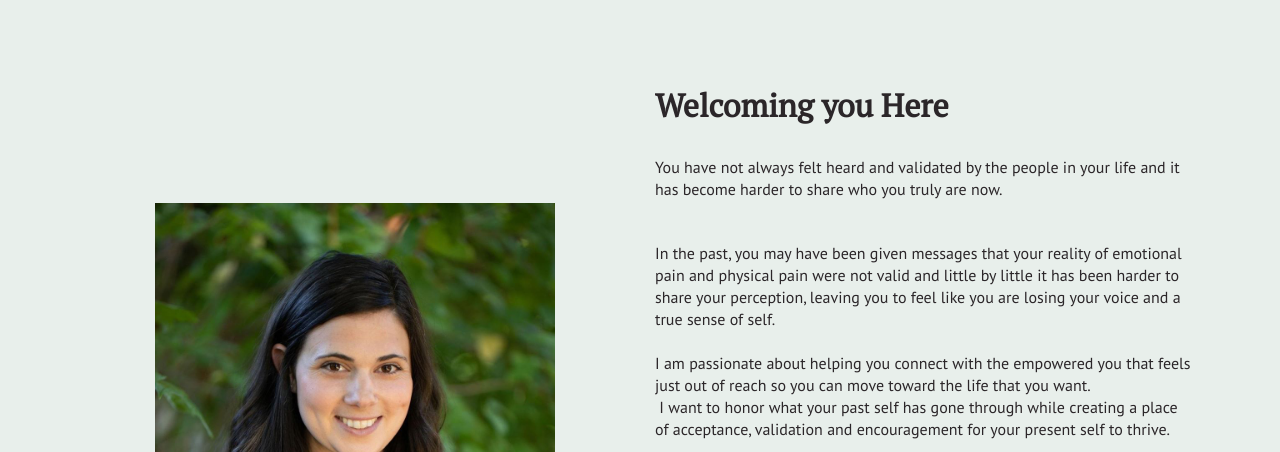
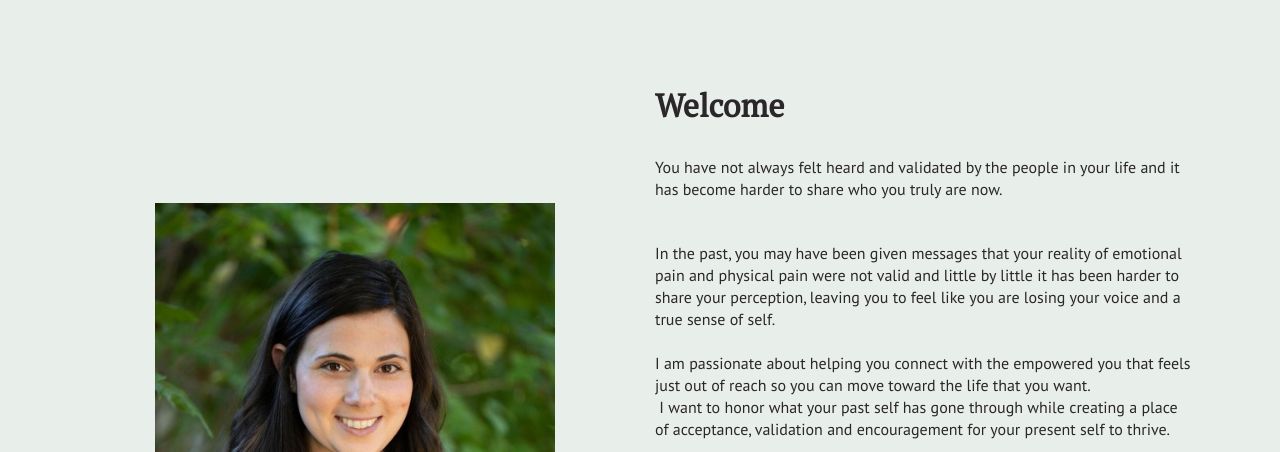
Before and after one commit to NickArrasate/perceptivecounseling, a Jekyll site: the page built from index.md, in a window 1280 px wide and 900 px high, cut to the strip 448-900 px from the top of the window. Built offline with Jekyll 4.4.1, drawn with Linux system fonts in a browser that asks for light colours; nearby versions of some CDN libraries.

Commit message:
[HT] Edited item: content/_sections/home-2-content.html

```diff
--- a/content/_sections/home-2-content.html
+++ b/content/_sections/home-2-content.html
@@ -28,11 +28,10 @@ cta:
   subtext: null
 
 ---
-
 <div class="d-flex align-items-center justify-content-around row">
 <div class="col-md-6 text-center"><img src="{{ page.head.img_path }}" alt="Lucy Sherman" /></div>
 <div class="col-md-6">
-<h2>Welcoming you Here</h2>
+<h2>Welcome&nbsp;</h2>
 <p dir="ltr" style="line-height: 1.38; margin-top: 0pt; margin-bottom: 0pt;"><span style="font-size: 12pt; font-family: 'Times New Roman'; color: #000000; background-color: transparent; font-weight: 400; font-style: normal; font-variant: normal; text-decoration: none; vertical-align: baseline; white-space: pre-wrap;">You have not always felt heard and validated by the people in your life and it has become harder to share who you truly are now.&nbsp;</span></p>
 <p>&nbsp;</p>
 <p dir="ltr" style="line-height: 1.38; margin-top: 0pt; margin-bottom: 0pt;"><span style="font-size: 12pt; font-family: 'Times New Roman'; color: #000000; background-color: transparent; font-weight: 400; font-style: normal; font-variant: normal; text-decoration: none; vertical-align: baseline; white-space: pre-wrap;">In the past, you may have been given messages that your reality of emotional pain and physical pain were not valid and little by little it has been harder to share your perception, leaving you to feel like you are losing your voice and a true sense of self. </span></p>
```
